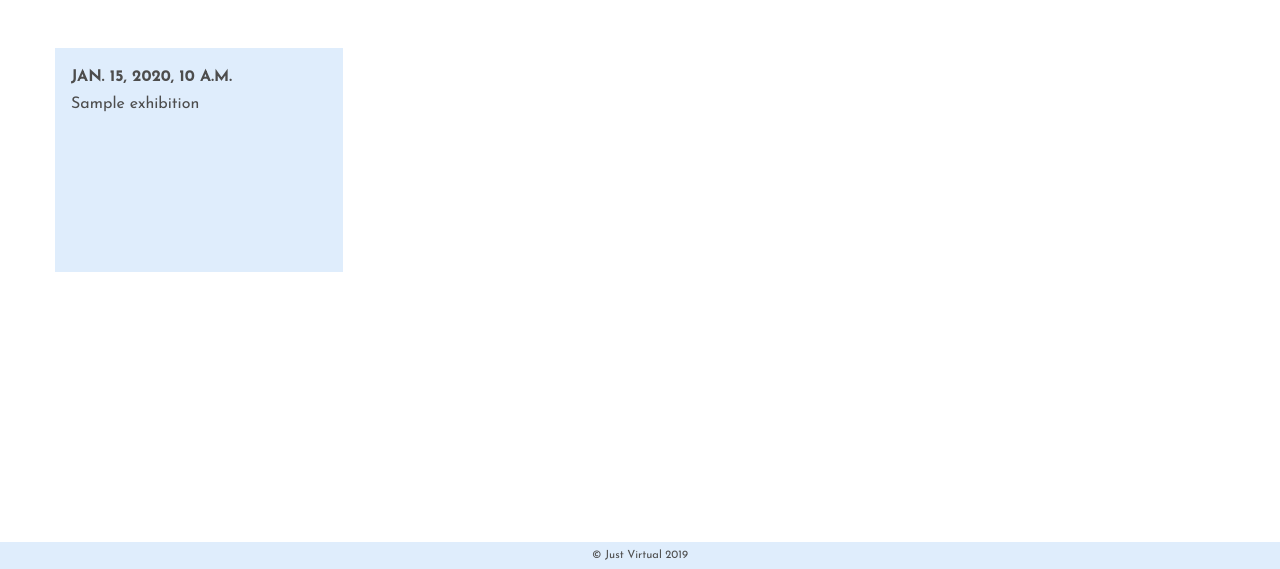
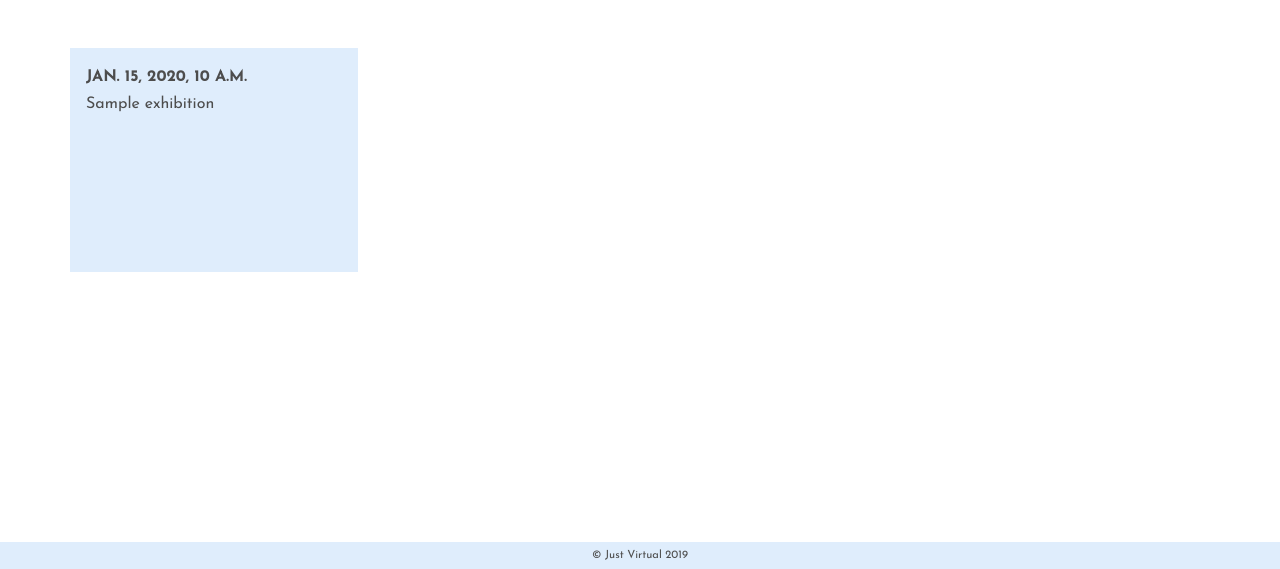
Before and after one commit to Nadia89M/photographer-portfolio, a Django app: page /exhibitions/ in a window 1280 px wide. Shown: the part 231-800 px from the top of the page. Run offline with Django 3.2, Linux system fonts and the light colour scheme; tables that the repository leaves empty hold one stand-in row (values such as "Sample post"); grey boxes marked "Sample" are stand-in pictures; some libraries are stand-ins or nearby versions; some web fonts are replaced.

Commit message:
Adjustment

```diff
--- a/IanPortfolio/static/css/style.css
+++ b/IanPortfolio/static/css/style.css
@@ -1983,8 +1983,8 @@ a:hover {
   position: absolute;
   top: 0;
   left: 0;
-  width: 37.5rem;
-  height: 28rem;
+  width: 18rem;
+  height: 14rem;
   background: #dfedfc;
   overflow: hidden;
   text-align: center;
--- a/templates/exhibitions/index.html
+++ b/templates/exhibitions/index.html
@@ -11,7 +11,7 @@
     <div class="row">
       {% if exhibitions %} {% for exhibition in exhibitions %}
       <div class="row">
-        <div class="col-4-md mb-5">
+        <div class="col-md-4 mb-5">
           <div class="square-container">
             <div class="square">
               <div class="front">
--- a/templates/testimonials/testimonials.html
+++ b/templates/testimonials/testimonials.html
@@ -9,7 +9,7 @@
         </div> -->
     <div class="row">
       {% if testimonials %} {% for testimonial in testimonials %}
-      <div class="col-4-md mb-5">
+      <div class="col-md-4 mb-5">
         <div class="square-container">
           <div class="square">
             <div class="front">
```
